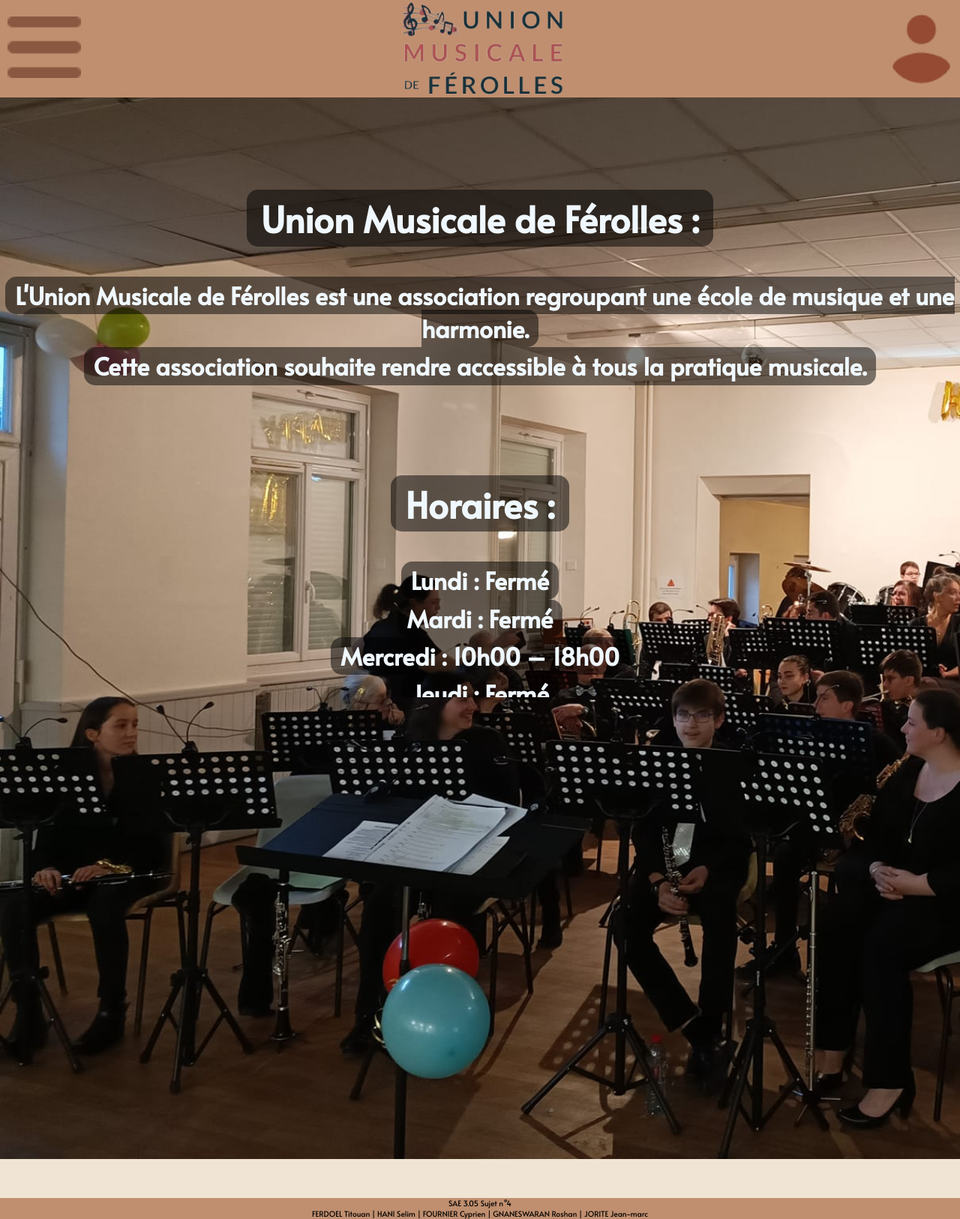
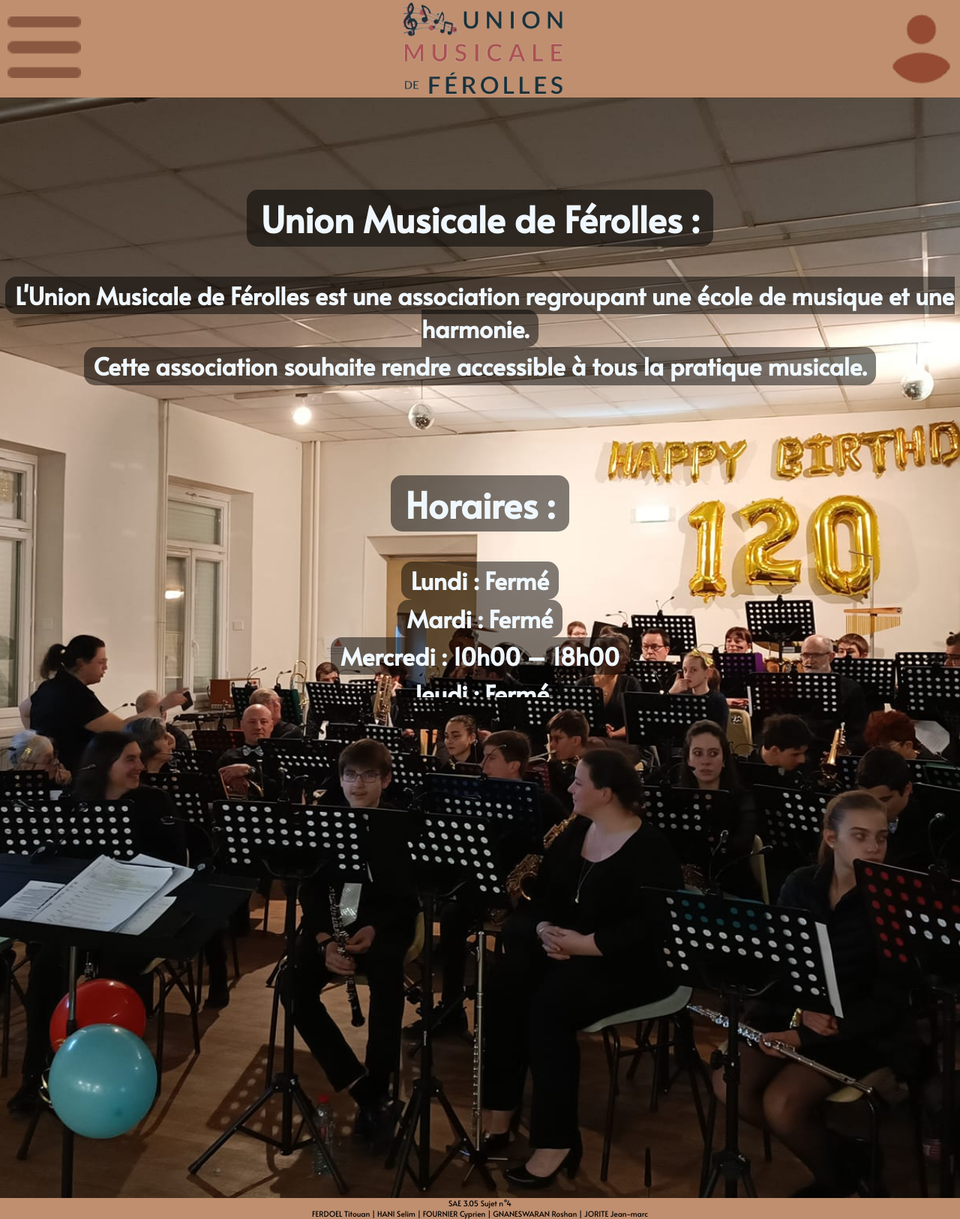
Before and after one commit to SelimHani/SAE-3.05-Sujet4, a Flask app: page / in a window 1280 px wide. Shown: the whole page at 75% size. Run offline with Flask 3, Linux system fonts and the light colour scheme; data that the repository does not hold is empty; some libraries are stand-ins or nearby versions.

Commit message:
modif accueil

```diff
--- a/projet/static/acceuil_non_connecte.css
+++ b/projet/static/acceuil_non_connecte.css
@@ -4,6 +4,8 @@ body{
     background-position:  0 -5em;
     background-repeat: no-repeat;
     text-align: center;
+    background-attachment: fixed ;
+    background-position: center
 }
 
 
```
